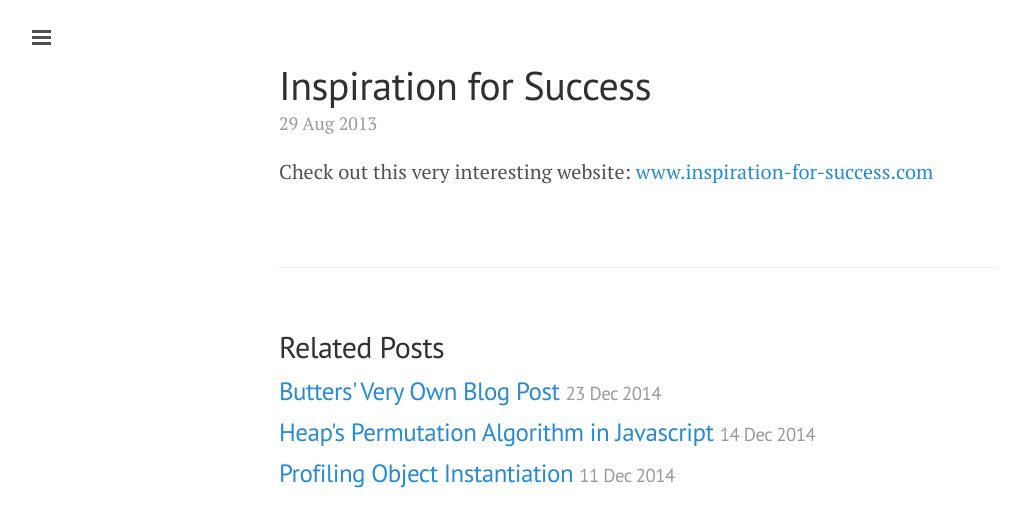
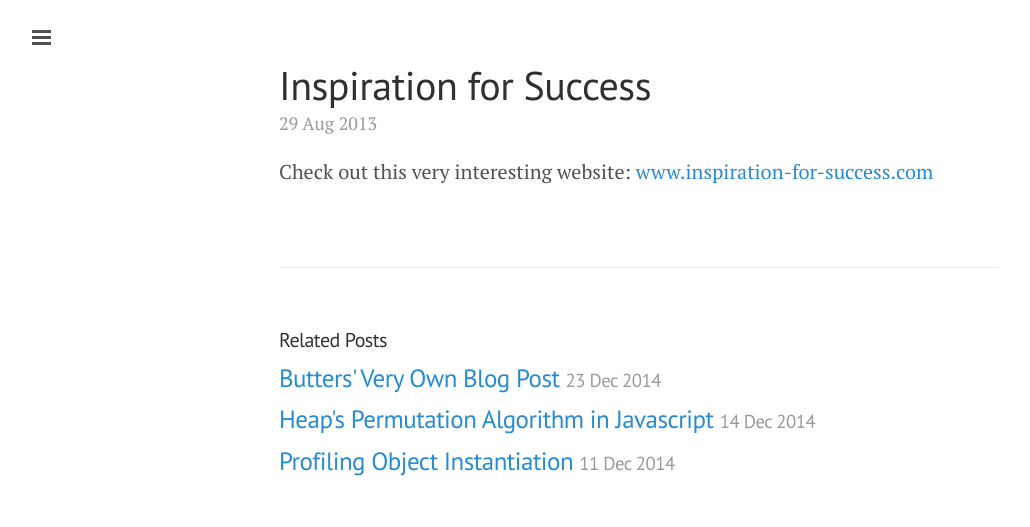
Before and after one commit to dsernst/quotes, a Jekyll site: the page built from _posts/2013-08-29-inspiration-for-success.html, in a window 1280 px wide. Shown: the top 527 px of the page, without its empty margins (1-1031 px from the left). Built offline with Jekyll 4.4.1, drawn with Linux system fonts in a browser that asks for light colours; nearby versions of some CDN libraries; comment, search, counter and statistics services are not loaded.

```diff
--- a/_layouts/post.html
+++ b/_layouts/post.html
@@ -13,7 +13,7 @@ layout: default
 {% endif %}
 
 <div class="related">
-  <h2>Related Posts</h2>
+  <h4>Related Posts</h4>
   <ul class="related-posts">
     {% for post in site.related_posts limit:3 %}
       <li>
```
